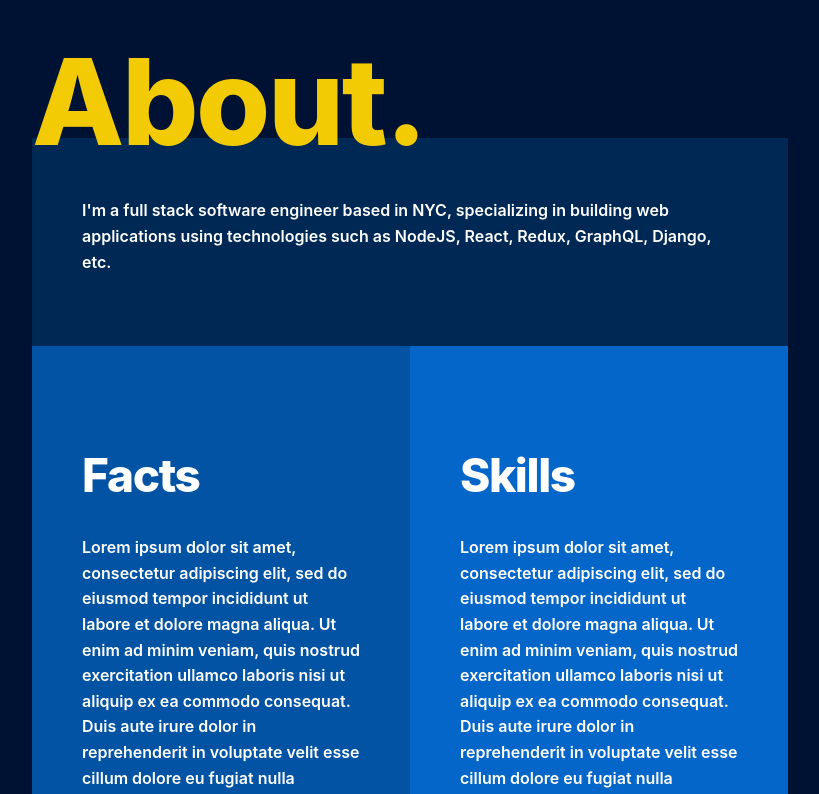
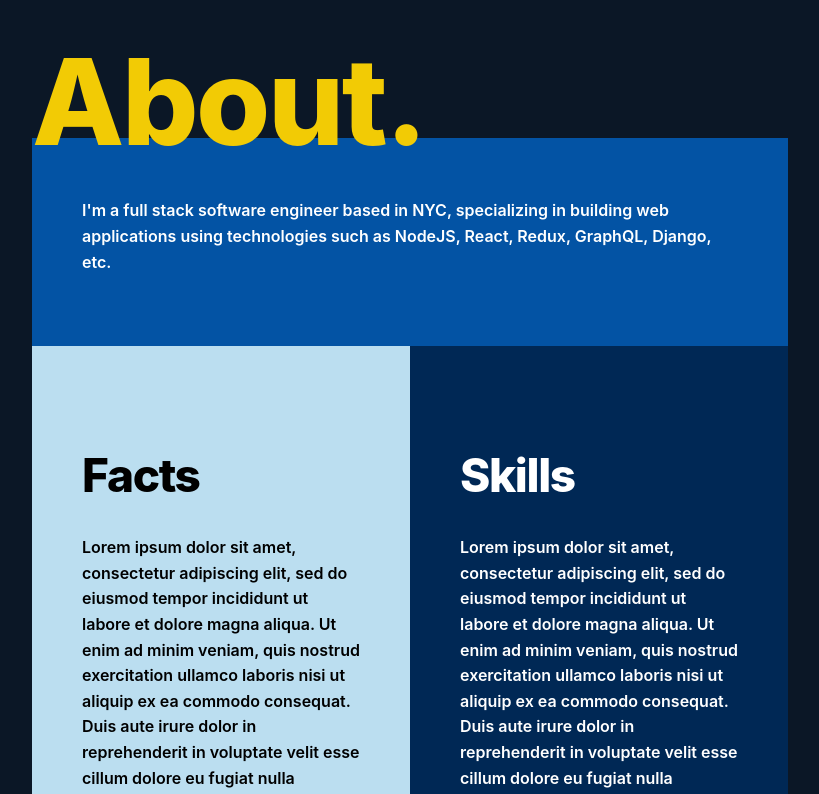
Before and after one commit to reicolee/website, a Gatsby site: page /landing in a window 1280 px wide. Shown: the part 920-1714 px from the top of the page, without its empty margins (230-1049 px from the left). Built offline with nearby package versions, Linux system fonts and the light colour scheme; Gatsby itself is replaced by a stand-in of ours; a web font is replaced by a local one.

Commit message:
💄 playing with colors

```diff
--- a/src/styles/colors.scss
+++ b/src/styles/colors.scss
@@ -23,9 +23,8 @@ $lightFont6Color: black;
 $light5Color: #CADBDA;
 $lightFont5Color: black;
 
-$light4Color: #faedca;
+$light4Color: #fff1d0;
 $lightFont4Color: black;
-
 
 $light3Color: #97BEC8;
 $lightFont3Color: white;
@@ -50,17 +49,18 @@ $lightSectionHeaderColor: $lightSpecialColor;
 // $darkSpecialColor: #F2CB05;
 
 //2
-$dark6Color: #001233;
+$dark6Color: #0B1726;
 $darkFont6Color: white;
 
-$dark5Color: #002855;
+$dark5Color: #0353a4;
 $darkFont5Color: white;
 
-$dark4Color: #0353a4;
-$darkFont4Color: white;
+$dark4Color: #bbdef0;
+$darkFont4Color: black;
 
-$dark3Color: #0466c8;
+$dark3Color: #002855;
 $darkFont3Color: white;
+
 
 $darkSpecialColor: #F2CB05;
 $darkSectionHeaderColor: $darkSpecialColor;
```
